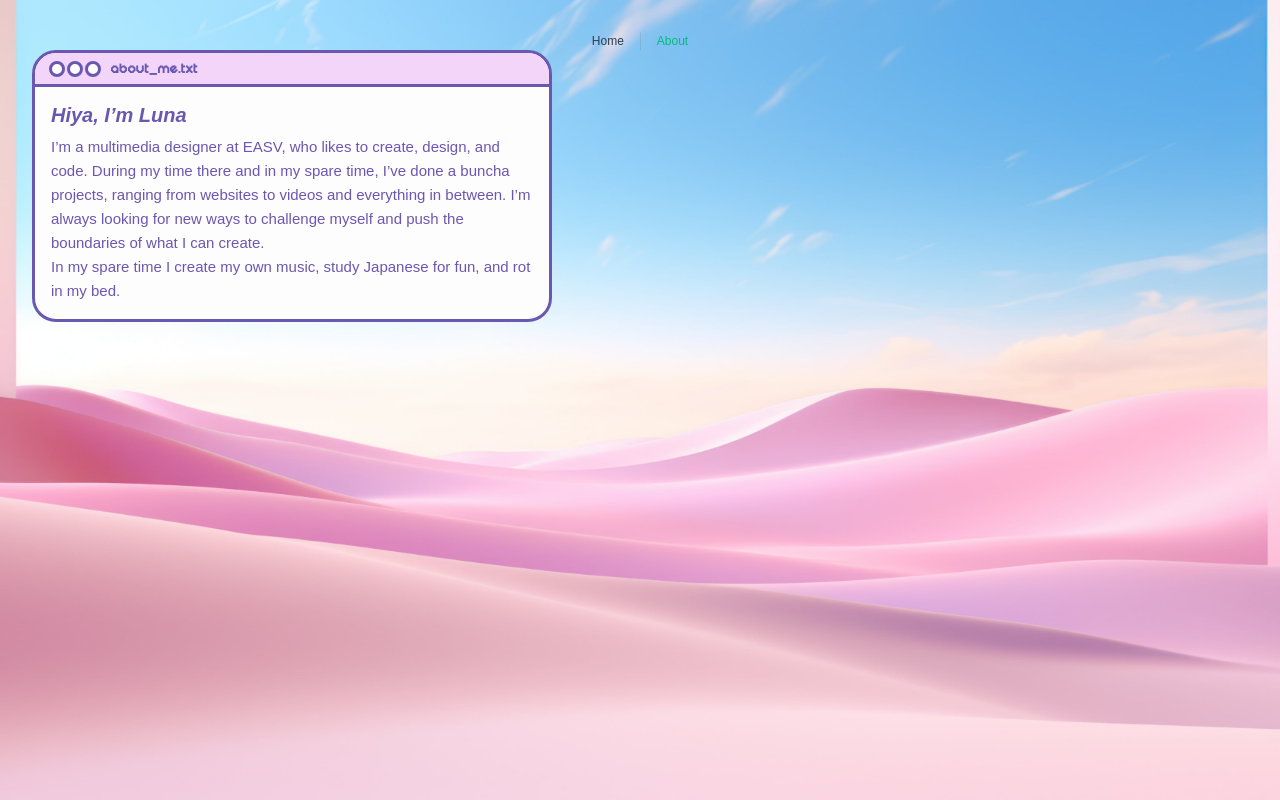
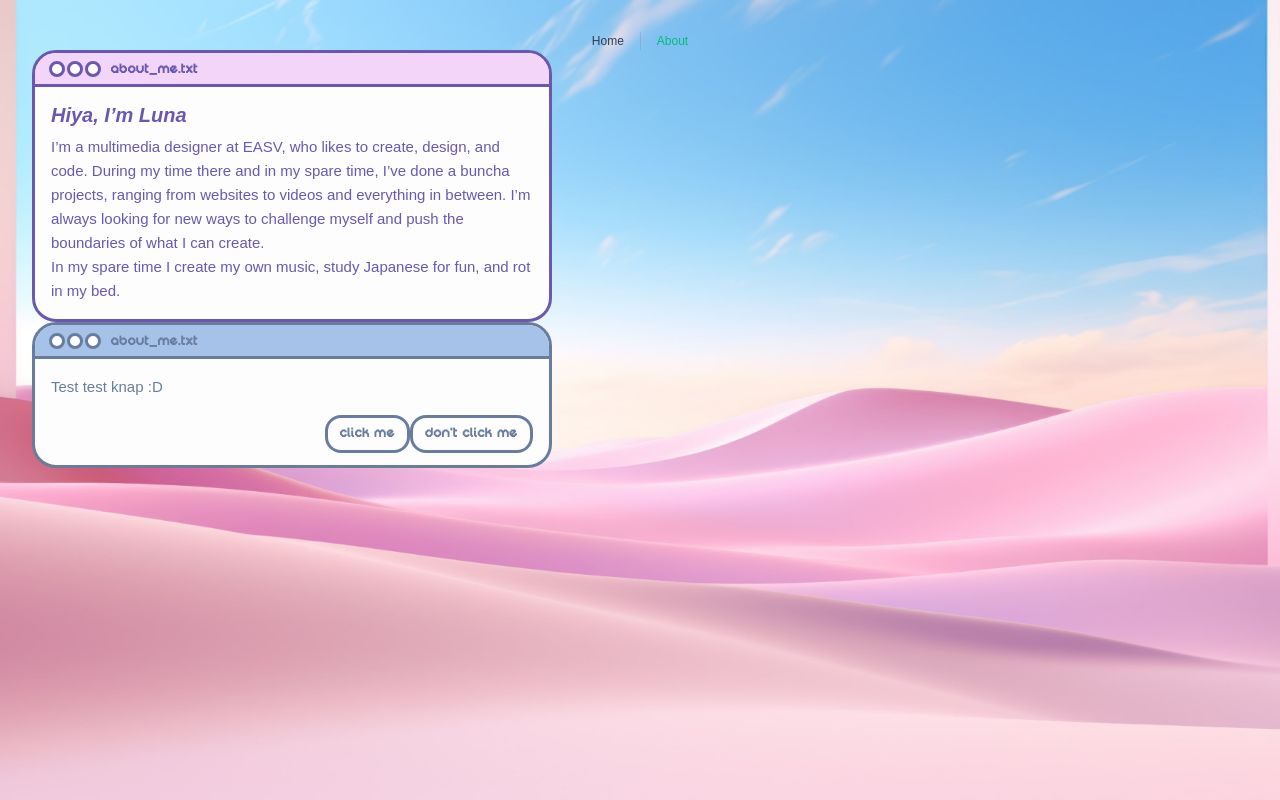
Before and after one commit to LunaDamm/portfolio, a Vue app: page / in a window 1280 px wide. Built offline with nearby package versions, Linux system fonts and the light colour scheme; a web font is replaced by a local one.

Commit message:
i tried so hard and got so faaaar

```diff
--- a/src/assets/base.css
+++ b/src/assets/base.css
@@ -90,7 +90,7 @@ body {
   font-family: 'ABeeZee', sans-serif;
 }
 
-.windowTitle {
+.pixelFont {
   font-family: 'DigitalDisco', sans-serif;
 }
 
--- a/src/views/HomeView.vue
+++ b/src/views/HomeView.vue
@@ -4,7 +4,7 @@
 <template>
   <main>
     <section class="bg-almost-white rounded-3xl text-purpur border-3 border-purpur w-130">
-      <div class="windowTitle bg-pinky-pink rounded-t-[21px] border-b-3 pl-3 flex pt-2">
+      <div class="pixelFont bg-pinky-pink rounded-t-[21px] border-b-3 pl-3 flex pt-2">
         <div class="size-4 border-3 rounded-full bg-almost-white !ml-0.5"></div>
         <div class="size-4 border-3 rounded-full bg-almost-white !ml-0.5"></div>
         <div class="size-4 border-3 rounded-full bg-almost-white !ml-0.5"></div>
@@ -22,5 +22,20 @@
 
         In my spare time I create my own music, study Japanese for fun, and rot in my bed.</p>
     </section>
+    <section class="bg-almost-white rounded-3xl text-dark-blue border-3 border-dark-blue w-130">
+      <div class="pixelFont bg-light-blue rounded-t-[21px] border-b-3 pl-3 flex pt-2">
+        <div class="size-4 border-3 rounded-full bg-almost-white !ml-0.5"></div>
+        <div class="size-4 border-3 rounded-full bg-almost-white !ml-0.5"></div>
+        <div class="size-4 border-3 rounded-full bg-almost-white !ml-0.5"></div>
+        <p class="!-mt-[3px] !mb-0.5 !ml-2.5">about_me.txt</p>
+      </div>
+      <p class="p-4 pt-4 pt-0">Test test knap :D</p>
+      <div class="pb-3 flex justify-end px-4">
+        <button class="bg-almost-white rounded-2xl border-3 border-dark-blue px-3 py-1 pixelFont">click me</button>
+        <button class="bg-almost-white rounded-2xl border-3 border-dark-blue px-3 py-1 pixelFont">don't click
+          me</button>
+      </div>
+
+    </section>
   </main>
 </template>
```
